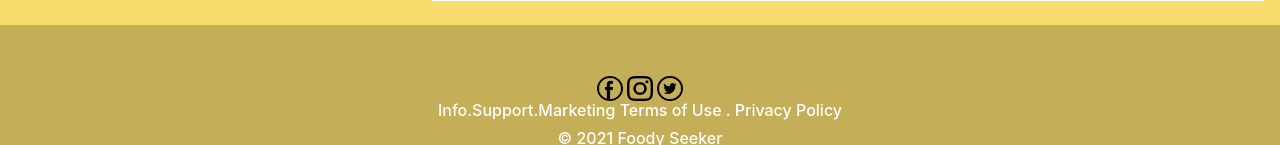
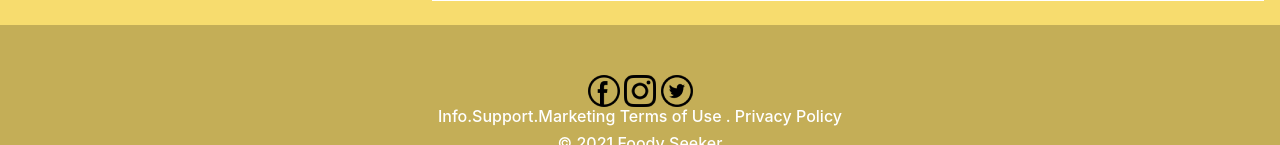
Before and after one commit to rkim74967/group-project, a PHP site: page / in a window 1280 px wide. Shown: the part 655-800 px from the top of the page. Run offline with PHP 8.4, Linux system fonts and the light colour scheme; some libraries are stand-ins or nearby versions.

Commit message:
Changed icons

```diff
--- a/index.html
+++ b/index.html
@@ -52,7 +52,7 @@
 
     <footer>
 
-        <a href= "facebook.com"><img class = "facebook" src="icons/facebook.png"></a>
+        <a href= "facebook.com"><img class = "facebook" src="icons/facebook-icon.png"></a>
         <a href= "instagram.com"><img class = "instagram" src="icons/instagram.png"></a>
         <a href= "twitter.com"><img class = "twitter" src="icons/twitter.png"></a>
 
--- a/style.css
+++ b/style.css
@@ -53,17 +53,3 @@ div#searchBox, div#listTable {
     color: white;
     text-align: center;
   }
-.facebook{
-    width:2vw;
-    height:auto;
- }
-
- .instagram{
-    width:2vw;
-    height:auto;
- }
-
- .twitter{
-    width:2vw;
-    height:auto;
- }
```
Also changed, not shown: icons/facebook-icon.png (added), icons/instagram.png, icons/twitter.png.
